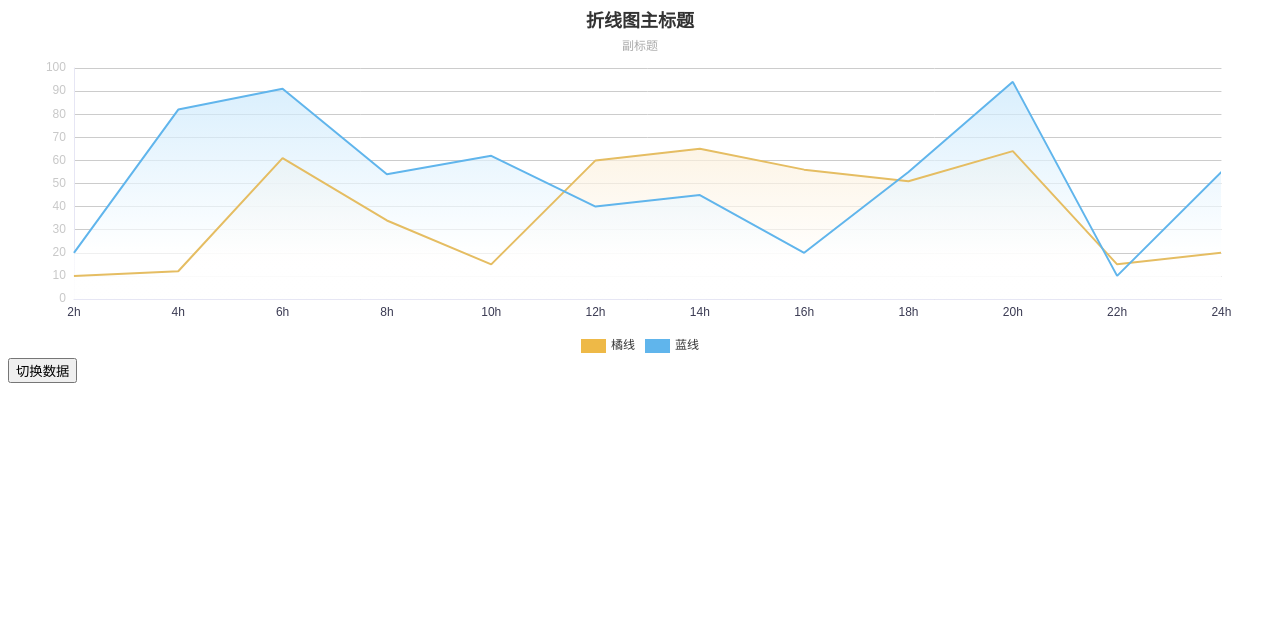
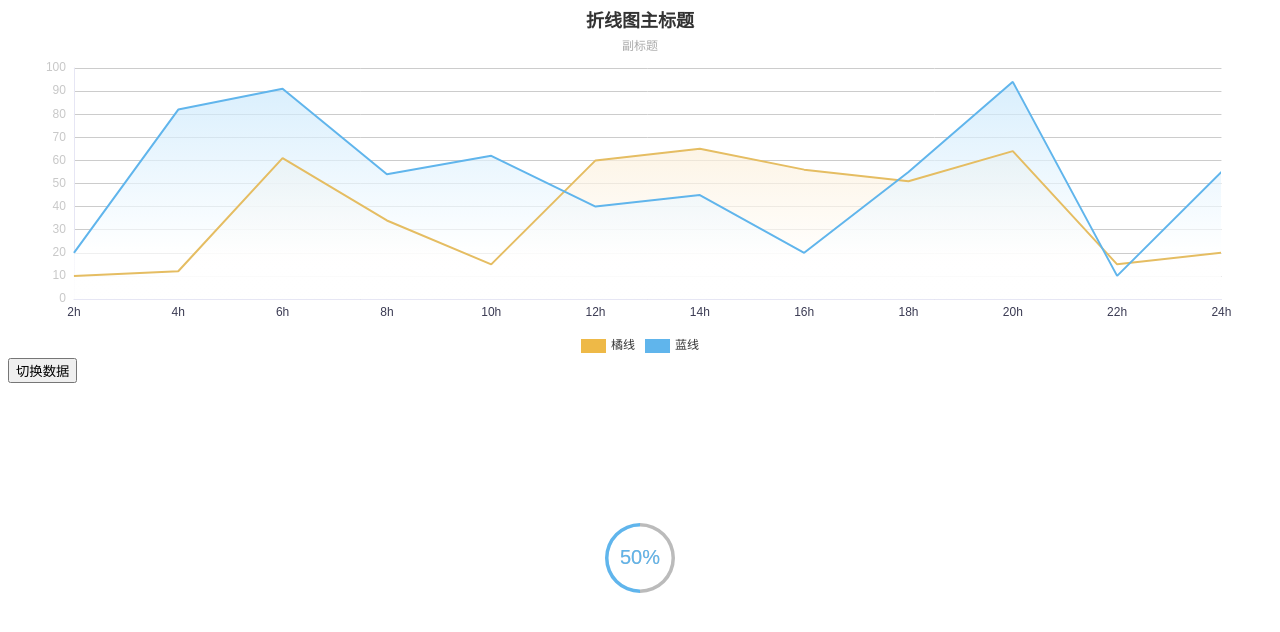
Before and after one commit to umbrella22/VUE-, a Vue app: page / in a window 1280 px wide. Shown: the top 632 px of the page. Built offline with nearby package versions, Linux system fonts and the light colour scheme; what iview, svg-progress-bar would draw is missing.

Commit message:
添加环状图组件

```diff
--- a/src/components/echaet.vue
+++ b/src/components/echaet.vue
@@ -8,6 +8,23 @@
 </template>
 <script>
 export default {
+   props: {
+    className: {
+      type: String,
+      default: "chart"
+    },
+    width: {
+      type: String,
+      default: "100%"
+    },
+    height: {
+      type: String,
+      default: "350px"
+    },
+    chartData: {
+      type: Object
+    }
+  },
   data: () => ({}),
   mounted() {
     this.make();
@@ -116,203 +133,238 @@ export default {
         // series: [{ type: "bar" }, { type: "bar" }, { type: "bar" }]
         // 折线图
         // 折线图标题
-        title: {
-          text: "折线图主标题",
-          left: "center",
-          subtext: "副标题"
-        },
-        xAxis: {
-          // data表示底部显示的数据
-          data: Xdata,
-          // 影响折线图是否从头开始
-          boundaryGap: false,
-          // 未发现明显的改变
-          axisTick: {
-            show: false
-          },
-          // 设置X轴的轴线颜色
-          axisLine: {
-            lineStyle: {
-              color: "#E6E6F4"
-            }
-          },
-          // 设置X轴下的文字颜色
-          axisLabel: {
-            textStyle: {
-              color: "#3B3B53"
-            }
-          }
-        },
-        // 折线图Y轴参数
-        yAxis: {
-          // 设置Y轴的轴线颜色
-          axisLine: {
-            lineStyle: {
-              color: "#E6E6F4"
-            }
-          },
-          // 设置X轴下文字颜色
-          axisLabel: {
-            textStyle: {
-              color: "#C8C8C8"
-            }
-          },
-          axisTick: {
-            show: false
-          },
-          splitNumber: 10
-        },
-        // 鼠标悬浮时显示此项
-        // tooltip: {
-        //   trigger: "axis",
-        //   axisPointer: {
-        //     type: "cross"
+        // title: {
+        //   text: "折线图主标题",
+        //   left: "center",
+        //   subtext: "副标题"
+        // },
+        // xAxis: {
+        //   // data表示底部显示的数据
+        //   data: Xdata,
+        //   // 影响折线图是否从头开始
+        //   boundaryGap: false,
+        //   // 未发现明显的改变
+        //   axisTick: {
+        //     show: false
         //   },
-        //   padding: [5, 10]
+        //   // 设置X轴的轴线颜色
+        //   axisLine: {
+        //     lineStyle: {
+        //       color: "#E6E6F4"
+        //     }
+        //   },
+        //   // 设置X轴下的文字颜色
+        //   axisLabel: {
+        //     textStyle: {
+        //       color: "#3B3B53"
+        //     }
+        //   }
         // },
-        // 设置图表在页面中的位置以及是否显示边数据
-        grid: {
-          left: "3%",
-          right: "4%",
-          bottom: 39,
-          containLabel: true
-        },
-        // 线条名称
-        legend: {
-          data: [
-            {
-              name: "橘线",
-              icon: "rect",
-              textStyle: {
-                color: "#333333"
+        // // 折线图Y轴参数
+        // yAxis: {
+        //   // 设置Y轴的轴线颜色
+        //   axisLine: {
+        //     lineStyle: {
+        //       color: "#E6E6F4"
+        //     }
+        //   },
+        //   // 设置X轴下文字颜色
+        //   axisLabel: {
+        //     textStyle: {
+        //       color: "#C8C8C8"
+        //     }
+        //   },
+        //   axisTick: {
+        //     show: false
+        //   },
+        //   splitNumber: 10
+        // },
+        // // 鼠标悬浮时显示此项
+        // // tooltip: {
+        // //   trigger: "axis",
+        // //   axisPointer: {
+        // //     type: "cross"
+        // //   },
+        // //   padding: [5, 10]
+        // // },
+        // // 设置图表在页面中的位置以及是否显示边数据
+        // grid: {
+        //   left: "3%",
+        //   right: "4%",
+        //   bottom: 39,
+        //   containLabel: true
+        // },
+        // // 线条名称
+        // legend: {
+        //   data: [
+        //     {
+        //       name: "橘线",
+        //       icon: "rect",
+        //       textStyle: {
+        //         color: "#333333"
+        //       }
+        //     },
+        //     {
+        //       name: "蓝线",
+        //       icon: "rect",
+        //       textStyle: {
+        //         color: "#333333"
+        //       }
+        //     }
+        //   ],
+        //   y: "bottom"
+        // },
+        // // 线条样式设置
+        // series: [
+        //   {
+        //     name: "橘线",
+        //     // 设置是否平缓
+        //     // smooth: true,
+        //     type: "line",
+        //     color:'#EEB947',
+        //     itemStyle: {
+        //       normal: {
+        //         // 设置折线中的线条粗细和颜色
+        //         lineStyle: {
+        //           // 系列级个性化折线样式
+        //           width: 2,
+        //           color: "#E5BD62" //折线的颜色
+        //         }
+        //       },
+        //       // 点击折线之后,上面每个点的颜色
+        //       // emphasis: {
+        //       //   color: "#E5BD62",
+        //       //   lineStyle: {
+        //       //     // 系列级个性化折线样式
+        //       //     width: 1,
+        //       //     color: "#E5BD62"
+        //       //   }
+        //       // }
+        //     }, //线条样式
+        //     symbolSize: 0, //折线点的大小
+        //     // 是否显示每个点的数据,并确定其显示的位置
+        //     // label: {
+        //     //   normal: {
+        //     //     show: false,
+        //     //     position: "top"
+        //     //   }
+        //     // },
+        //     // 图形区域填充样式
+        //     areaStyle: {
+        //       normal: {
+        //         //颜色渐变函数 前四个参数分别表示四个位置依次为左、下、右、上
+        //         color: new this.$echarts.graphic.LinearGradient(0, 0, 0, 1, [
+        //           {
+        //             offset: 0,
+        //             color: "#FBEFDB" // 0% 处的颜色
+        //           },
+        //           {
+        //             offset: 0.8,
+        //             color: "#fff" // 100% 处的颜色
+        //           },
+        //           {
+        //             offset: 1,
+        //             color: "#fff" // 100% 处的颜色
+        //           }
+        //         ]) //背景渐变色
+        //       }
+        //     },
+        //     data: Odata,
+        //     animationDuration: 1000,
+        //     animationEasing: "cubicInOut"
+        //   },
+        //   {
+        //     name: "蓝线",
+        //     // smooth: true,
+        //     type: "line",
+        //     itemStyle: {
+        //       normal: {
+        //         //
+        //         color:'#60B5EC',
+        //         // 设置折线中的线条粗细和颜色
+        //         lineStyle: {
+        //           // 系列级个性化折线样式
+        //           width: 2,
+        //           color: "#60B5EC" //折线的颜色
+        //         }
+        //       },
+        //       // 点击折线之后,上面每个点的颜色
+        //       // emphasis: {
+        //       //   color: "#60B5EC",
+        //       //   lineStyle: {
+        //       //     // 系列级个性化折线样式
+        //       //     width: 1,
+        //       //     color: "#60B5EC"
+        //       //   }
+        //       // }
+        //     }, //线条样式
+        //     symbolSize: 0, //折线点的大小
+        //     // 是否显示每个点的数据,并确定位置
+        //     // label: {
+        //     //   normal: {
+        //     //     show: false,
+        //     //     position: "top"
+        //     //   }
+        //     // },
+        //     // 图形区域填充样式
+        //     areaStyle: { normal: {
+        //       //颜色渐变函数 前四个参数分别表示四个位置依次为左、下、右、上
+        //         color: new this.$echarts.graphic.LinearGradient(0, 0, 0, 1, [
+        //           {
+        //             offset: 0,
+        //             color: "#C8E7FB" // 0% 处的颜色
+        //           },
+        //           {
+        //             offset: 0.8,
+        //             color: "#fff" // 100% 处的颜色
+        //           },
+        //           {
+        //             offset: 1,
+        //             color: "#fff" // 100% 处的颜色
+        //           }
+        //         ]), //背景渐变色
+        //     } },
+
+        //     // 每个点的数据
+        //     data: Bdata,
+        //     // 动画速度和动画时间
+        //     animationDuration: 1000,
+        //     animationEasing: "quadraticOut"
+        //   }
+        // ]
+        // 环状图
+        // 设置颜色,顺时针渲染颜色
+        color: ["#BBBBBB", "#60B5EC"],
+        series: [
+          {
+            // 设置图形属性为饼状图
+            type: "pie",
+            // 设置内环和外环
+            radius: ["13%", "16%"],
+            // 设置是否可以挪动文字
+            avoidLabelOverlap: false,
+            // 设置中间百分比数字
+            label: {
+              normal: {
+                show: true,
+                position: "center",
+                textStyle: {
+                  fontSize: 20,
+                  fontWeight: "bold"
+                },
+                // 设置文字,使用回调函数
+                formatter: function() {
+                  return "20%";
+                }
               }
             },
-            {
-              name: "蓝线",
-              icon: "rect",
-              textStyle: {
-                color: "#333333"
-              }
-            }
-          ],
-          y: "bottom"
-        },
-        // 线条样式设置
-        series: [
-          {
-            name: "橘线",
-            // 设置是否平缓
-            // smooth: true,
-            type: "line",
-            color:'#EEB947',
-            itemStyle: {
-              normal: {
-                // 设置折线中的线条粗细和颜色
-                lineStyle: {
-                  // 系列级个性化折线样式
-                  width: 2,
-                  color: "#E5BD62" //折线的颜色
-                }
-              },
-              // 点击折线之后,上面每个点的颜色
-              // emphasis: {
-              //   color: "#E5BD62",
-              //   lineStyle: {
-              //     // 系列级个性化折线样式
-              //     width: 1,
-              //     color: "#E5BD62"
-              //   }
-              // }
-            }, //线条样式
-            symbolSize: 0, //折线点的大小
-            // 是否显示每个点的数据,并确定其显示的位置
-            // label: {
-            //   normal: {
-            //     show: false,
-            //     position: "top"
-            //   }
-            // },
-            // 图形区域填充样式
-            areaStyle: {
-              normal: {
-                //颜色渐变函数 前四个参数分别表示四个位置依次为左、下、右、上
-                color: new this.$echarts.graphic.LinearGradient(0, 0, 0, 1, [
-                  {
-                    offset: 0,
-                    color: "#FBEFDB" // 0% 处的颜色
-                  },
-                  {
-                    offset: 0.8,
-                    color: "#fff" // 100% 处的颜色
-                  },
-                  {
-                    offset: 1,
-                    color: "#fff" // 100% 处的颜色
-                  }
-                ]) //背景渐变色
-              }
-            },
-            data: Odata,
-            animationDuration: 1000,
-            animationEasing: "cubicInOut"
-          },
-          {
-            name: "蓝线",
-            // smooth: true,
-            type: "line",
-            itemStyle: {
-              normal: {
-                //
-                color:'#60B5EC',
-                // 设置折线中的线条粗细和颜色
-                lineStyle: {
-                  // 系列级个性化折线样式
-                  width: 2,
-                  color: "#60B5EC" //折线的颜色
-                }
-              },
-              // 点击折线之后,上面每个点的颜色
-              // emphasis: {
-              //   color: "#60B5EC",
-              //   lineStyle: {
-              //     // 系列级个性化折线样式
-              //     width: 1,
-              //     color: "#60B5EC"
-              //   }
-              // }
-            }, //线条样式
-            symbolSize: 0, //折线点的大小
-            // 是否显示每个点的数据,并确定位置
-            // label: {
-            //   normal: {
-            //     show: false,
-            //     position: "top"
-            //   }
-            // },
-            // 图形区域填充样式
-            areaStyle: { normal: {
-              //颜色渐变函数 前四个参数分别表示四个位置依次为左、下、右、上
-                color: new this.$echarts.graphic.LinearGradient(0, 0, 0, 1, [
-                  {
-                    offset: 0,
-                    color: "#C8E7FB" // 0% 处的颜色
-                  },
-                  {
-                    offset: 0.8,
-                    color: "#fff" // 100% 处的颜色
-                  },
-                  {
-                    offset: 1,
-                    color: "#fff" // 100% 处的颜色
-                  }
-                ]), //背景渐变色
-            } },
-
-            // 每个点的数据
-            data: Bdata,
-            // 动画速度和动画时间
-            animationDuration: 1000,
-            animationEasing: "quadraticOut"
+            // 设置环的进度
+            data: [
+              // 灰色
+              { value: total - sop },
+              // 蓝色
+              { value: sop }
+            ]
           }
         ]
       });
--- /dev/null
+++ b/src/components/echartsPie.vue
@@ -0,0 +1,84 @@
+<template>
+  <div :class="className" :style="{height:height,width:width}"></div>
+</template>
+<script>
+export default {
+  // 接受外部传值,可更改类,宽高和数据,其中数据为必要元素
+  name: "echartsLine",
+  props: {
+    className: {
+      type: String,
+      default: "chart"
+    },
+    width: {
+      type: String,
+      default: "100%"
+    },
+    height: {
+      type: String,
+      default: "350px"
+    },
+    chartData: {
+      type: Object
+    }
+  },
+  data: () => ({
+    chart: null
+  }),
+  mounted() {
+    this.initChart();
+  },
+  watch: {
+    // 监听数据变化
+    chartData: {
+      deep: true,
+      handler(val) {
+        this.setOptions(val);
+      }
+    }
+  },
+  methods: {
+    initChart() {
+      // 默认将本页div挂载为echarts的挂载点
+      this.chart = this.$echarts.init(this.$el);
+      this.setOptions(this.chartData);
+    },
+    setOptions({ total, sop } = {}) {
+      let ptg = (Number(sop) / Number(total)) * 100;
+      this.chart.setOption({
+        color: ["#BBBBBB", "#60B5EC"],
+        series: [
+          {
+            type: "pie",
+            radius: ["18%", "20%"],
+            avoidLabelOverlap: false,
+            label: {
+              normal: {
+                show: true,
+                position: "center",
+                textStyle: {
+                  fontSize: 20
+                },
+                formatter: function() {
+                  return parseInt(ptg) + "%";
+                }
+              }
+            },
+            data: [
+              // 灰色
+              { value: total - sop },
+              // 蓝色
+              { value: sop }
+            ]
+          }
+        ]
+      });
+      this.chart.resize();
+    }
+  },
+  beforeDestroy() {
+    this.chart.dispose();
+    this.chart = null;
+  }
+};
+</script>
--- a/src/page/echarts/index.vue
+++ b/src/page/echarts/index.vue
@@ -2,36 +2,62 @@
   <div>
     <echartsLine :chart-data="chartData"></echartsLine>
     <Button type="primary" @click="click">切换数据</Button>
+    <!-- <progress-bar value="55" :options="bardata"></progress-bar> -->
+    <echartsPie :chart-data="echartsPiedata"></echartsPie>
   </div>
 </template>
 <script>
-import echartsLine from '@/components/echarts'
+import echartsLine from "@/components/echarts";
+import echartsPie from "@/components/echartsPie";
+import progressBar from "svg-progress-bar";
 export default {
-    components:{ echartsLine },
-    data:()=>({
-        chartData:{
-            Odata:[10, 12, 61, 34, 15, 60, 65,56,51,64,15,20],
-            Bdata:[20, 82, 91, 54, 62, 40, 45,20,55,94,10,55],
+  components: { echartsLine, echartsPie },
+  data: () => ({
+    chartData: {
+      Odata: [10, 12, 61, 34, 15, 60, 65, 56, 51, 64, 15, 20],
+      Bdata: [20, 82, 91, 54, 62, 40, 45, 20, 55, 94, 10, 55],
       Xdata:["2h", "4h", "6h", "8h", "10h", "12h", "14h","16h","18h","20h","22h","24h"]
     },
-        chData:{
-            Odata:[],
-            Bdata:[],
-            Xdata:[]
+    chData: {
+      Odata: [],
+      Bdata: [],
+      Xdata: []
+    },
+    echartsPiedata:{
+      total:100,
+      sop:50
     }
   }),
-    methods:{
-        click(){
-            let temp = this.chartData
-            this.chData.Odata = this.chartData.Bdata
-            this.chData.Bdata = this.chartData.Odata
-            this.chData.Xdata = this.chartData.Xdata
-            console.log(this.chData)
-            this.chartData = this.chData
+  computed: {
+    bardata() {
+      return {
+        radius: 35.75,
+        text: function(value) {
+          return (
+            this.htmlifyNumber(value) +
+            '<span style="font-size: 0.4em;">%</span>'
+          );
+        },
+        textColor: "rgb(33, 150, 243)",
+        pathColors: ['#999','#60B5EC'],
+        // pathColors: ['#60B5EC','#999'],
+        circleLineCap: 'round',
+        varyStrokeArray: [5,5]
+      };
+
+    }
+  },
+  methods: {
+    click() {
+      let temp = this.chartData;
+      this.chData.Odata = this.chartData.Bdata;
+      this.chData.Bdata = this.chartData.Odata;
+      this.chData.Xdata = this.chartData.Xdata;
+      console.log(this.chData);
+      this.chartData = this.chData;
     }
   }
 };
 </script>
 <style scoped>
-
 </style>
```
Lines whose indentation alone changed are shown as unchanged.
